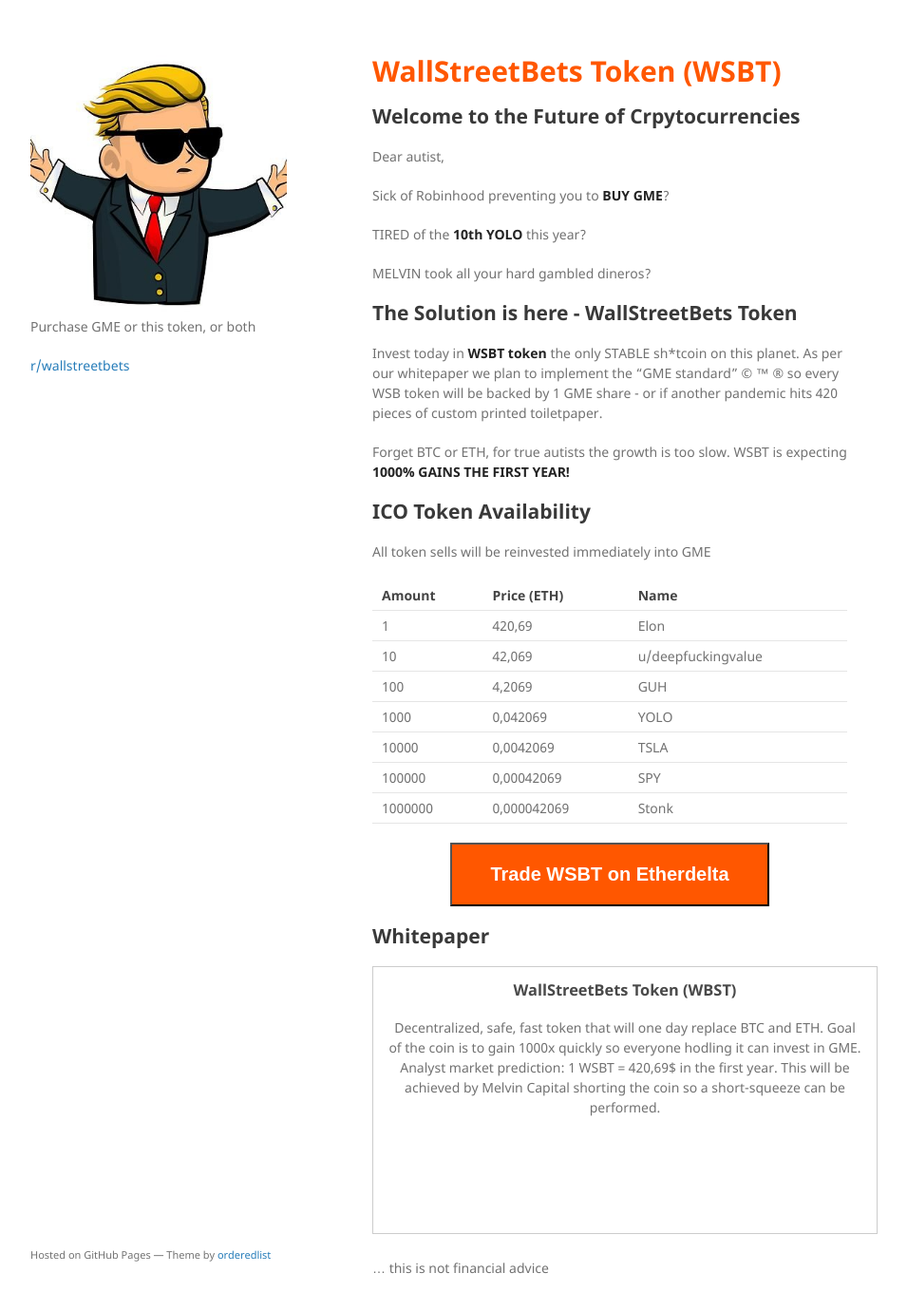
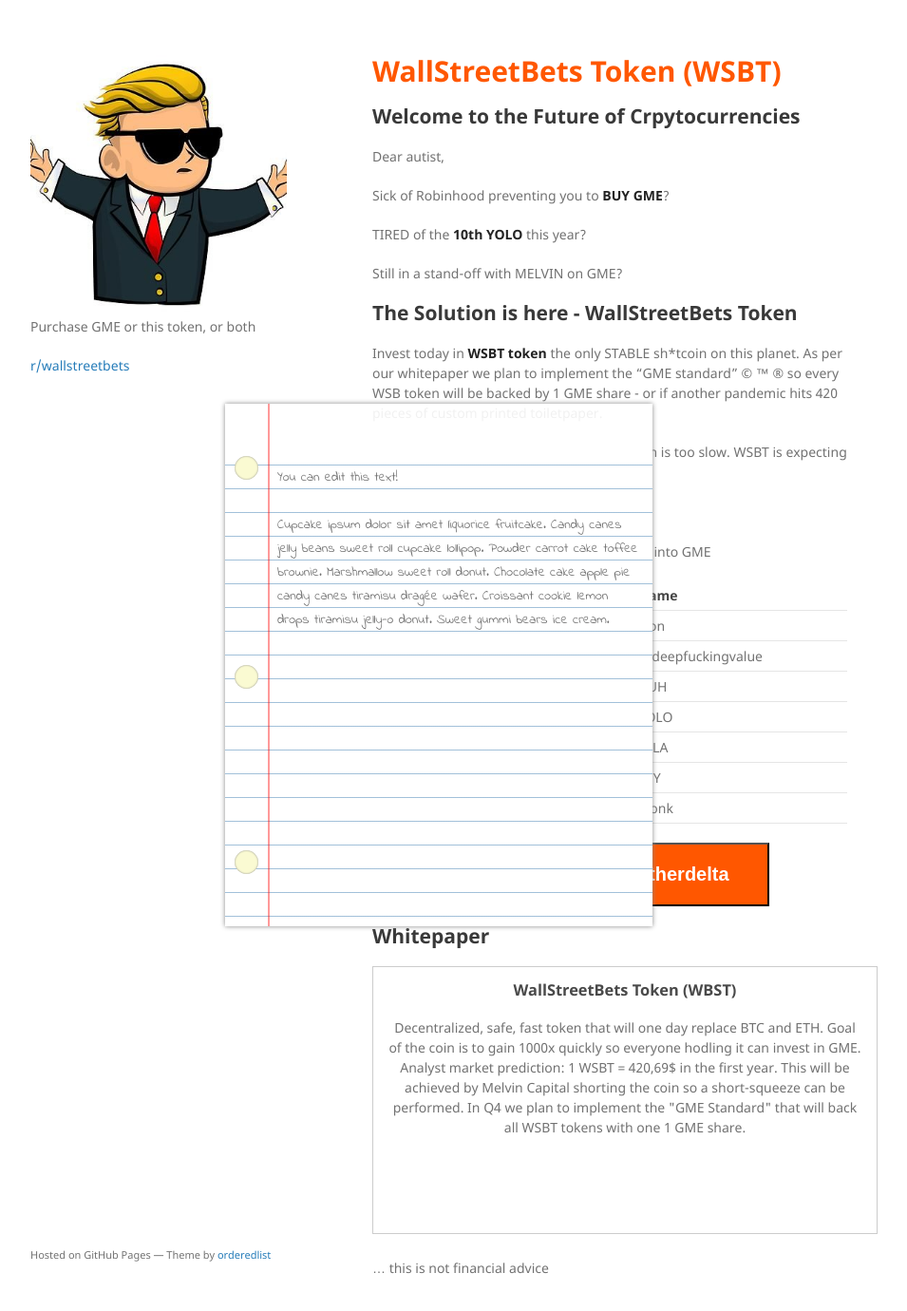
Before and after one commit to wallstreetbetstoken/wallstreetbetstoken.github.io, a Jekyll site: the page built from index.md, in a window 1280 px wide and 1400 px high. Shown: the top 1380 px of the window at 95% size, without its empty margins (178-1133 px from the left). Built offline with Jekyll 4.4.1, drawn with Linux system fonts in a browser that asks for light colours; our own code applies the rules of GitHub Pages for plain Markdown files.

Commit message:
Update index.md

```diff
--- a/index.md
+++ b/index.md
@@ -10,7 +10,7 @@ Sick of Robinhood preventing you to **BUY GME**?
 
 TIRED of the **10th YOLO** this year?
 
-MELVIN took all your hard gambled dineros?
+Still in a stand-off with MELVIN on GME?
 
 ## The Solution is here - WallStreetBets Token
 
@@ -45,5 +45,17 @@ All token sells will be reinvested immediately into GME
 	Decentralized, safe, fast token that will one day replace BTC and ETH.
 	Goal of the coin is to gain 1000x quickly so everyone hodling it can invest in GME.
 	Analyst market prediction: 1 WSBT = 420,69$ in the first year. This will be achieved by Melvin Capital shorting the coin so a short-squeeze can be performed.
+	In Q4 we plan to implement the "GME Standard" that will back all WSBT tokens with one 1 GME share.
 	</div>
+
+<div class="paper">
+  <div class="lines">
+    <div class="text" contenteditable spellcheck="false">
+      You can edit this text! <br /><br />
+      Cupcake ipsum dolor sit amet liquorice fruitcake. Candy canes jelly beans sweet roll cupcake lollipop. Powder carrot cake toffee brownie. Marshmallow sweet roll donut. Chocolate cake apple pie candy canes tiramisu dragée wafer. Croissant cookie lemon drops tiramisu jelly-o donut. Sweet gummi bears ice cream.</div>
+  </div>
+  <div class="holes hole-top"></div>
+  <div class="holes hole-middle"></div>
+  <div class="holes hole-bottom"></div>
+</div>
 ... this is not financial advice
```
